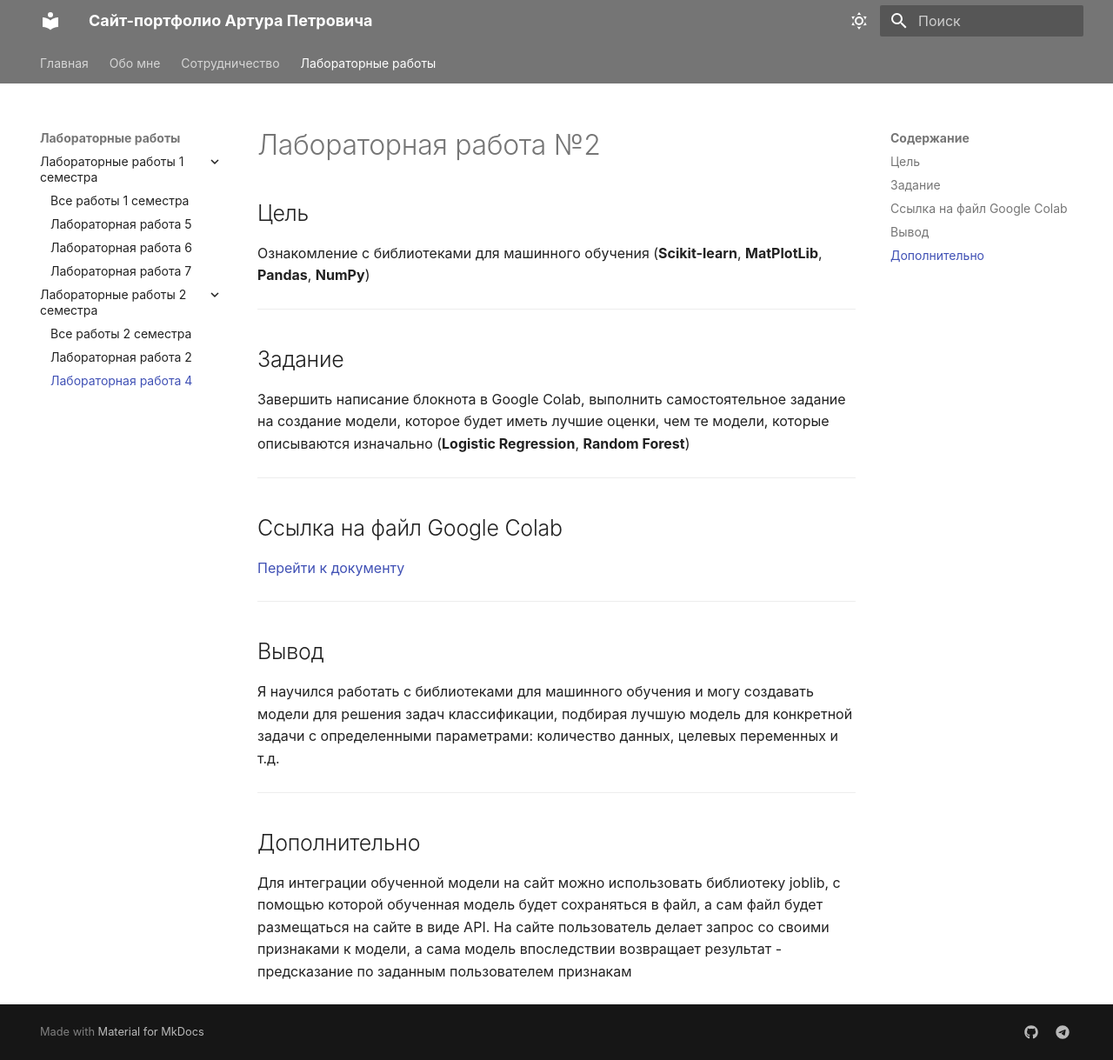
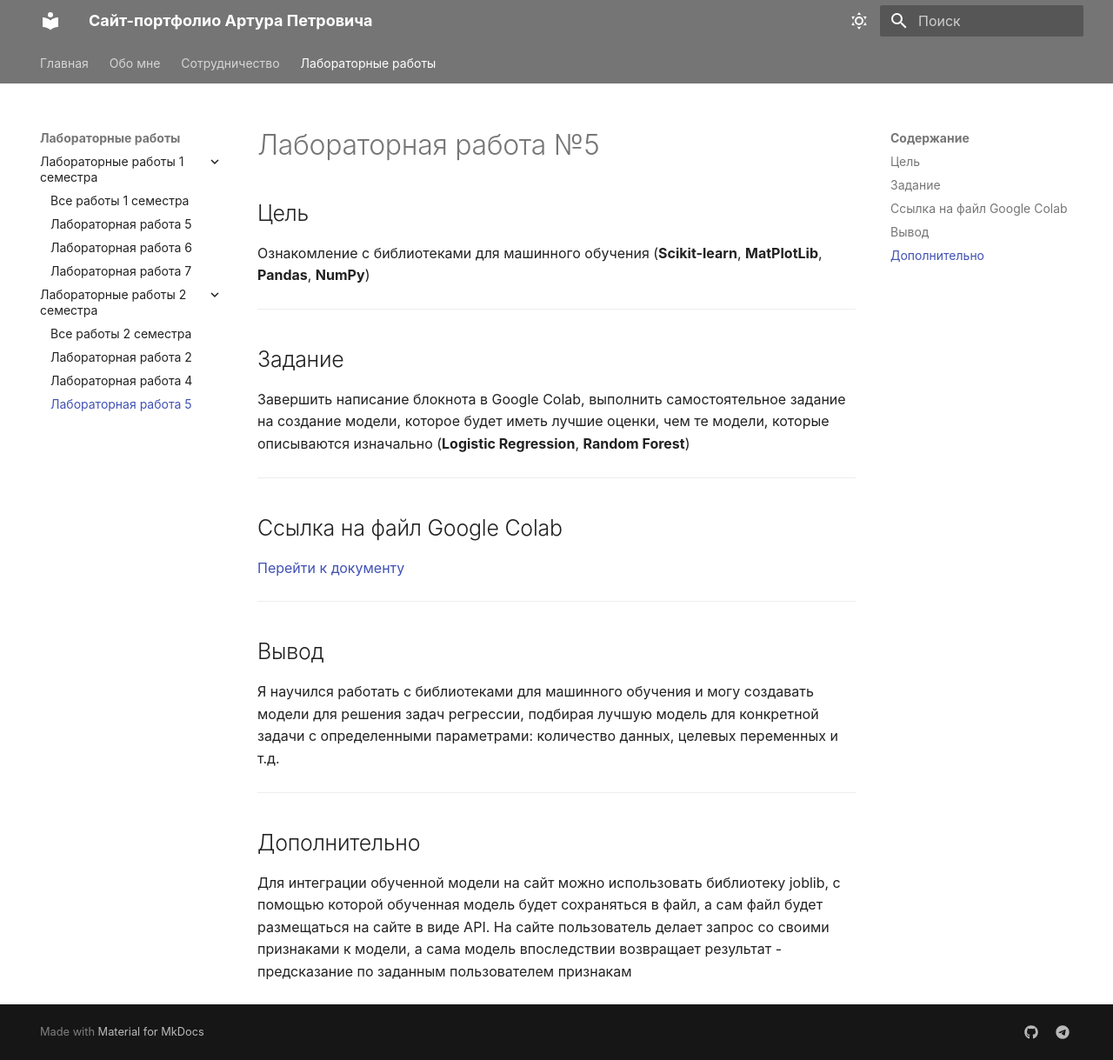
Before and after one commit to CrassusPiscis/crassuspiscis.github.io, an MkDocs documentation site: the page built from docs/semester2/sem2labwork5.md, in a window 1280 px wide and 1219 px high. Shown: the whole window at 87% size. Built offline with MkDocs 1.6.1 and Material for MkDocs 9.7.7, drawn with Linux system fonts in a browser that asks for light colours.

Commit message:
This commit adds labwork 5 (2 semester)

```diff
--- a/docs/semester2/sem2labwork4.md
+++ b/docs/semester2/sem2labwork5.md
@@ -1,4 +1,4 @@
-# Лабораторная работа №2
+# Лабораторная работа №5
 
 ## Цель
 
@@ -14,7 +14,7 @@
 
 ## Ссылка на файл Google Colab
 
-<a href="https://colab.research.google.com/drive/1HC1air56RDPjEgehfm1K09-Qz8flqBCi?usp=sharing" target="_blank" rel="noopener noreferrer">
+<a href="https://colab.research.google.com/drive/1mBBBFblwx8Mbs3EbHRnV4RPGXEd6PoEM?usp=sharing" target="_blank" rel="noopener noreferrer">
     Перейти к документу
 </a>
 
@@ -22,7 +22,7 @@
 
 ## Вывод
 
-Я научился работать с библиотеками для машинного обучения и могу создавать модели для решения задач классификации, подбирая лучшую модель для конкретной задачи с определенными параметрами: количество данных, целевых переменных и т.д.
+Я научился работать с библиотеками для машинного обучения и могу создавать модели для решения задач регрессии, подбирая лучшую модель для конкретной задачи с определенными параметрами: количество данных, целевых переменных и т.д.
 
 ---
 
--- a/mkdocs.yml
+++ b/mkdocs.yml
@@ -15,6 +15,7 @@ nav:
       - 'Все работы 2 семестра': semester2/labworks2.md
       - 'Лабораторная работа 2': semester2/sem2labwork2.md
       - 'Лабораторная работа 4': semester2/sem2labwork4.md
+      - 'Лабораторная работа 5': semester2/sem2labwork5.md
 theme:
   name: material
   font: false
```
